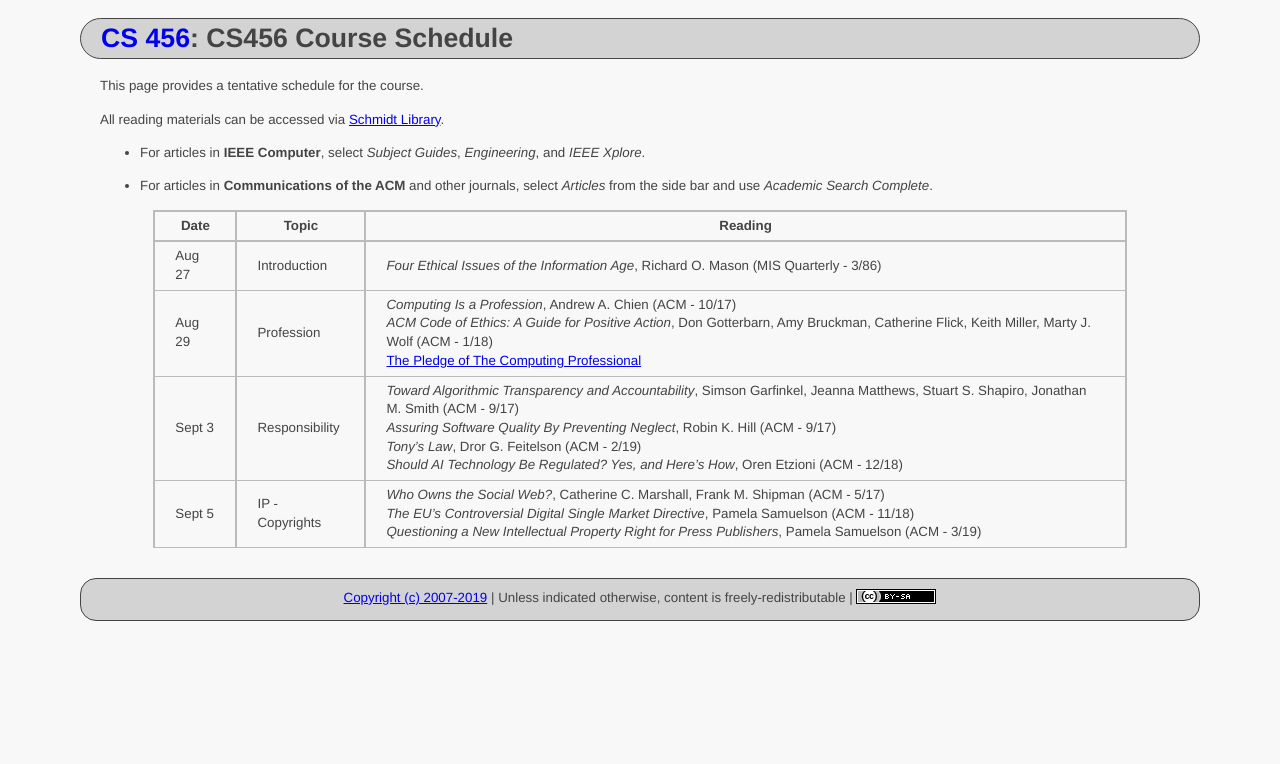
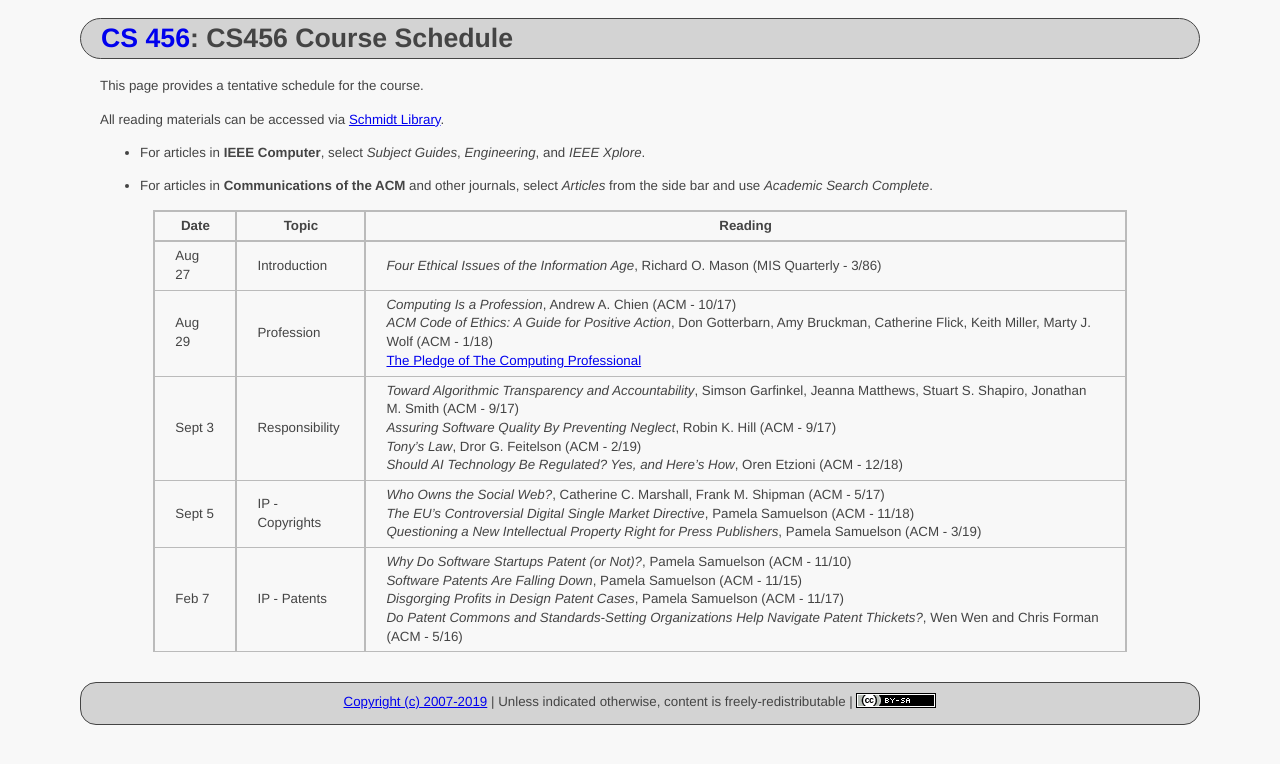
Before and after one commit to ycpcs/cs456-fall2019, a Jekyll site: the page built from schedule/index.md, in a window 1280 px wide. Shown: the top 764 px of the page. Built offline with Jekyll 4.4.1, drawn with Linux system fonts in a browser that asks for light colours.

Commit message:
add patent articles
add patent articles

```diff
--- a/schedule/index.md
+++ b/schedule/index.md
@@ -18,10 +18,10 @@ All reading materials can be accessed via [Schmidt Library](http://library.ycp.e
 > Aug 29  | Profession          | *Computing Is a Profession*, Andrew A. Chien (ACM - 10/17) <br /> *ACM Code of Ethics: A Guide for Positive Action*, Don Gotterbarn, Amy Bruckman, Catherine Flick, Keith Miller, Marty J. Wolf (ACM - 1/18) <br /> [The Pledge of The Computing Professional](http://pledge-of-the-computing-professional.org/home-page/the-oath) |
 > Sept 3  | Responsibility      | *Toward Algorithmic Transparency and Accountability*, Simson Garfinkel, Jeanna Matthews, Stuart S. Shapiro, Jonathan M. Smith (ACM - 9/17) <br /> *Assuring Software Quality By Preventing Neglect*, Robin K. Hill (ACM - 9/17) <br /> *Tony's Law*, Dror G. Feitelson (ACM - 2/19) <br /> *Should AI Technology Be Regulated? Yes, and Here's How*, Oren Etzioni (ACM - 12/18) |
 > Sept 5  | IP - Copyrights     | *Who Owns the Social Web?*, Catherine C. Marshall, Frank M. Shipman (ACM - 5/17) <br /> *The EU’s Controversial Digital Single Market Directive*, Pamela Samuelson (ACM - 11/18) <br /> *Questioning a New Intellectual Property Right for Press Publishers*, Pamela Samuelson (ACM - 3/19) |
+> Feb 7 | IP - Patents        | *Why Do Software Startups Patent (or Not)?*, Pamela Samuelson (ACM - 11/10) <br/> *Software Patents Are Falling Down*, Pamela Samuelson (ACM - 11/15) <br /> *Disgorging Profits in Design Patent Cases*, Pamela Samuelson (ACM - 11/17) <br /> *Do Patent Commons and Standards-Setting Organizations Help Navigate Patent Thickets?*, Wen Wen and Chris Forman (ACM - 5/16) |
 
 
 <!--
-> Feb 5  | IP - Copyrights     | *Intellectual Property, Part I*, Gaff, Loren, and McCool (IEEE - 1/12) <br /> *New Exemptions to Anti-Circumvention Rules*, Pamela Samuelson (ACM - 3/16) <br /> *Who Owns the Social Web?*, Catherine C. Marshall, Frank M. Shipman (ACM - 5/17) |
 > Feb 7 | IP - Patents        | *Why Do Software Startups Patent (or Not)?*, Pamela Samuelson (ACM - 11/10) <br/> *Software Patents Are Falling Down*, Pamela Samuelson (ACM - 11/15) <br /> *Disgorging Profits in Design Patent Cases*, Pamela Samuelson (ACM - 11/17) <br /> *Do Patent Commons and Standards-Setting Organizations Help Navigate Patent Thickets?*, Wen Wen and Chris Forman (ACM - 5/16) |
 > Feb 12 | **EXAM I PART I Discussion**   |  |
 > Feb 14 | **EXAM I PART I Writeup**   |  |
```
